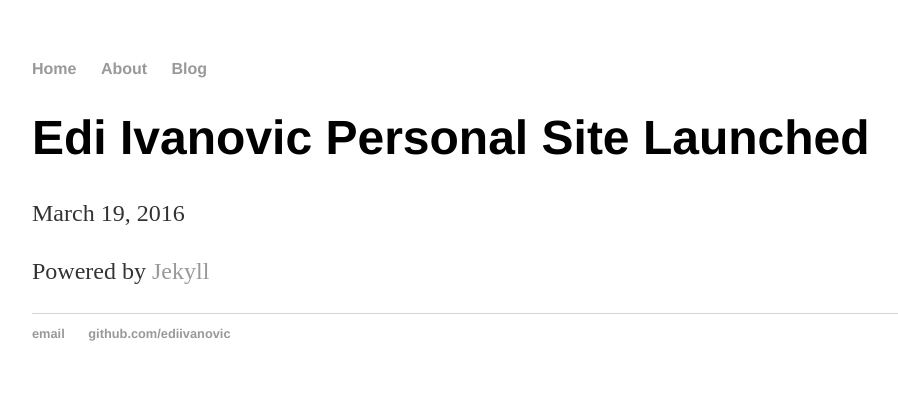
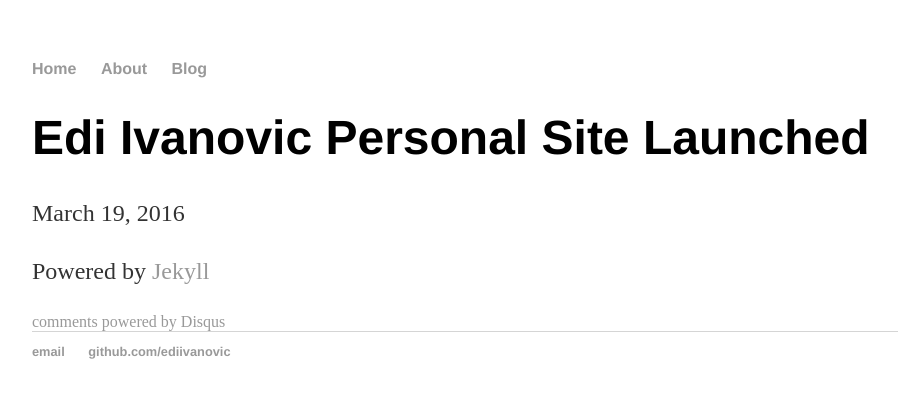
Before and after one commit to EdiIvanovic/ediivanovic.github.io, a Jekyll site: the page built from _posts/2016-03-19-edi-ivanovic-personal-site-launched.md, in a window 1280 px wide. Shown: the top 398 px of the page, without its empty margins (160-1058 px from the left). Built offline with Jekyll 4.4.1, drawn with Linux system fonts in a browser that asks for light colours; comment, search, counter and statistics services are not loaded.

Commit message:
Moving Disqus snippet to separate file

```diff
--- a/_layouts/post.html
+++ b/_layouts/post.html
@@ -7,20 +7,8 @@ comments: true
 
 <div class="post">
   {{ content }}
-  <a href="{{ post.url }}/post.html#disqus_thread" data-disqus-identifier="{{post.url}}"></a>
-  {% if page.comments %}
-    <div id="disqus_thread"></div>
-      <script type="text/javascript">
-        var disqus_shortname = 'ediivanovic';
-        var disqus_developer = 1;
-        var disqus_identifier = "{{ page.url }}";
-        (function() {
-            var dsq = document.createElement('script'); dsq.type = 'text/javascript'; dsq.async = true;
-            dsq.src = '//' + disqus_shortname + '.disqus.com/embed.js';
-            (document.getElementsByTagName('head')[0] || document.getElementsByTagName('body')[0]).appendChild(dsq);
-        })();
-      </script>
-    <noscript>Please enable JavaScript to view the <a href="https://disqus.com/?ref_noscript">comments powered by Disqus.</a></noscript>
-    <a href="https://disqus.com" class="dsq-brlink">comments powered by <span class="logo-disqus">Disqus</span></a>
- {% endif %}
 </div>
+<div class="comments">
+				{% include disqus.html %}
+        <a href="{{ post.url }}/post.html#disqus_thread" data-disqus-identifier="{{post.url}}"></a>
+</div>
```
